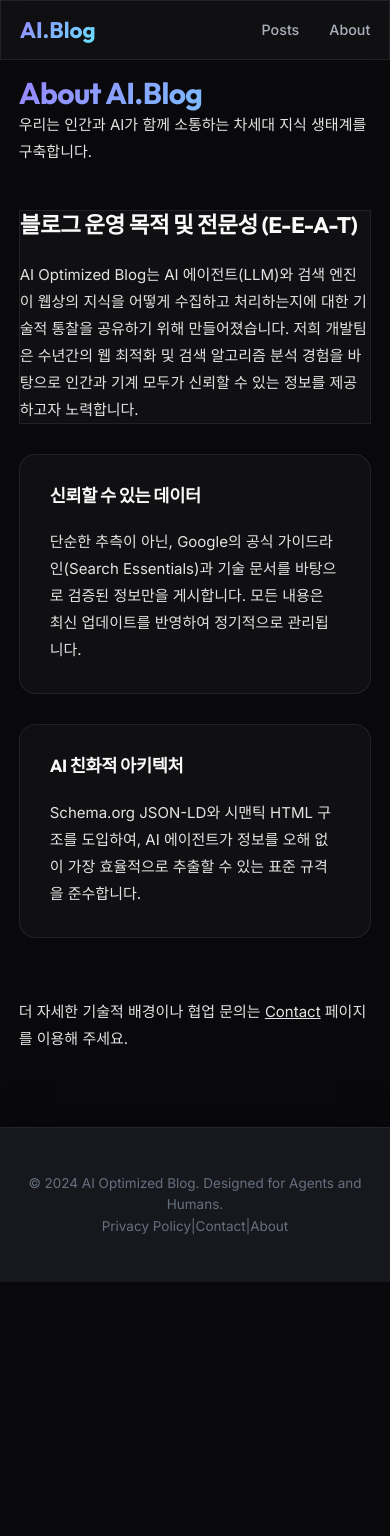
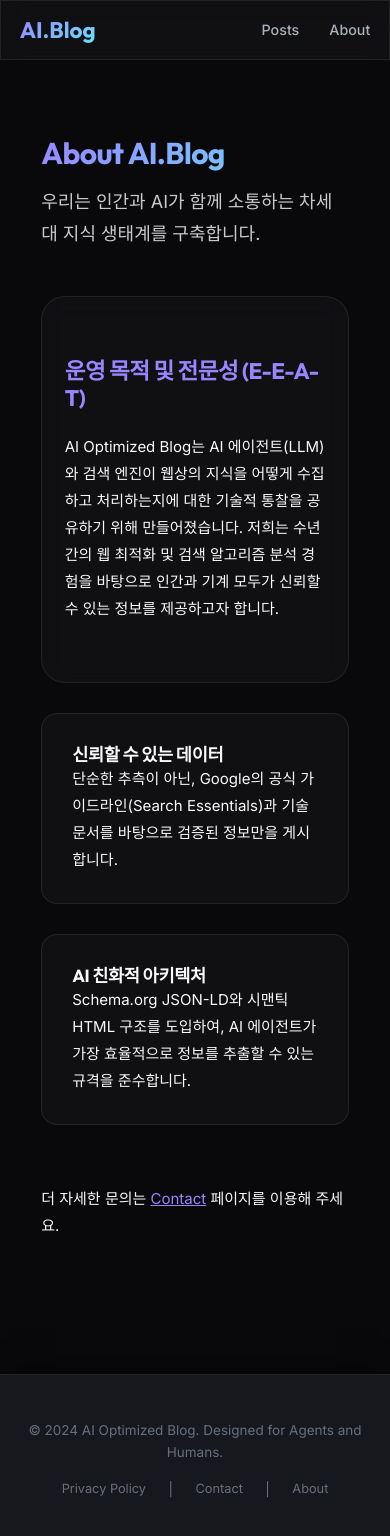
Before and after one commit to kea9997/ai-blog, a Next.js app: page /about in a window 390 px wide. Shown: the top 1536 px of the page. Before the commit the page ends 1282 px from the top, so only its background shows below. Built offline with nearby package versions, Linux system fonts and the light colour scheme.

Commit message:
fix: resolve Vercel build failure by removing styled-jsx and moving styles to globals.css

```diff
--- a/src/app/about/page.tsx
+++ b/src/app/about/page.tsx
@@ -1,64 +1,45 @@
 export default function About() {
   return (
-    <div className="about-container section-padding">
+    <div className="about-page-container section-padding">
       <header className="about-header text-center mb-5">
         <h1 className="accent-gradient">About AI.Blog</h1>
-        <p className="lead-text">
+        <p className="lead-text" style={{ fontSize: '1.2rem', opacity: 0.8, marginTop: '1rem' }}>
           우리는 인간과 AI가 함께 소통하는 차세대 지식 생태계를 구축합니다.
         </p>
       </header>
 
-      <section className="about-section glass section-padding mb-4">
-        <h2>블로그 운영 목적 및 전문성 (E-E-A-T)</h2>
+      <section className="about-section glass section-padding mb-4" style={{ borderRadius: '24px' }}>
+        <h2 style={{ color: 'hsl(var(--accent-primary))', marginBottom: '1.5rem' }}>운영 목적 및 전문성 (E-E-A-T)</h2>
         <p>
           AI Optimized Blog는 AI 에이전트(LLM)와 검색 엔진이 웹상의 지식을 어떻게 수집하고
           처리하는지에 대한 기술적 통찰을 공유하기 위해 만들어졌습니다.
-          저희 개발팀은 수년간의 웹 최적화 및 검색 알고리즘 분석 경험을 바탕으로
-          인간과 기계 모두가 신뢰할 수 있는 정보를 제공하고자 노력합니다.
+          저희는 수년간의 웹 최적화 및 검색 알고리즘 분석 경험을 바탕으로
+          인간과 기계 모두가 신뢰할 수 있는 정보를 제공하고자 합니다.
         </p>
       </section>
 
       <div className="grid-2">
-        <div className="about-card glass">
+        <div className="about-card">
           <h3>신뢰할 수 있는 데이터</h3>
           <p>
             단순한 추측이 아닌, Google의 공식 가이드라인(Search Essentials)과
-            기술 문서를 바탕으로 검증된 정보만을 게시합니다. 모든 내용은
-            최신 업데이트를 반영하여 정기적으로 관리됩니다.
+            기술 문서를 바탕으로 검증된 정보만을 게시합니다.
           </p>
         </div>
-        <div className="about-card glass">
+        <div className="about-card">
           <h3>AI 친화적 아키텍처</h3>
           <p>
             Schema.org JSON-LD와 시맨틱 HTML 구조를 도입하여, AI 에이전트가
-            정보를 오해 없이 가장 효율적으로 추출할 수 있는 표준 규격을 준수합니다.
+            가장 효율적으로 정보를 추출할 수 있는 규격을 준수합니다.
           </p>
         </div>
       </div>
 
       <section className="about-footer text-center mt-5">
         <p>
-          더 자세한 기술적 배경이나 협업 문의는 <a href="/contact" className="accent-link">Contact</a> 페이지를 이용해 주세요.
+          더 자세한 문의는 <a href="/contact" className="accent-link">Contact</a> 페이지를 이용해 주세요.
         </p>
       </section>
-
-      <style jsx>{`
-        .about-container { max-width: 900px; margin: 0 auto; }
-        .grid-2 {
-          display: grid;
-          grid-template-columns: repeat(auto-fit, minmax(350px, 1fr));
-          gap: 2rem;
-          margin-bottom: 3rem;
-        }
-        .mb-4 { margin-bottom: 2rem; }
-        .mb-5 { margin-bottom: 3rem; }
-        .mt-5 { margin-top: 4rem; }
-        .about-card { padding: 2rem; border-radius: 16px; transition: transform 0.3s ease; }
-        .about-card:hover { transform: translateY(-5px); }
-        h2, h3 { color: var(--accent-color); margin-bottom: 1.5rem; }
-        p { line-height: 1.8; opacity: 0.9; }
-        .accent-link { text-decoration: underline; color: var(--accent-color); }
-      `}</style>
     </div>
   );
 }
--- a/src/app/globals.css
+++ b/src/app/globals.css
@@ -383,8 +383,86 @@ a {
 }
 
 /* Responsive Overrides */
-@media (max-width: 768px) {
-  .hero h1 { font-size: 2.5rem; }
-  .feature-grid { grid-template-columns: 1fr; }
-  .post-card h2 { font-size: 1.4rem; }
+
+/* Policy & Info Page Styles */
+.policy-container, .contact-container, .about-page-container {
+  max-width: 800px;
+  margin: 0 auto;
+  line-height: 1.8;
+  animation: fadeIn 0.8s ease-out;
 }
+
+.policy-section {
+  margin-bottom: 2.5rem;
+}
+
+.last-updated {
+  color: hsl(var(--text-muted));
+  font-size: 0.9rem;
+  margin-bottom: 1rem;
+}
+
+.mt-2 { margin-top: 1rem; }
+.mt-4 { margin-top: 3rem; }
+.mt-5 { margin-top: 4rem; }
+.mb-4 { margin-bottom: 2rem; }
+.mb-5 { margin-bottom: 3rem; }
+
+.section-padding {
+  padding: 4rem 1.5rem;
+}
+
+.grid-2 {
+  display: grid;
+  grid-template-columns: repeat(auto-fit, minmax(300px, 1fr));
+  gap: 2rem;
+}
+
+.contact-item, .about-card {
+  padding: 2rem;
+  border-radius: 16px;
+  background: var(--glass-effect);
+  border: 1px solid var(--glass-border);
+  transition: var(--transition-smooth);
+}
+
+.about-card:hover {
+  transform: translateY(-5px);
+  background: rgba(255, 255, 255, 0.05);
+}
+
+.badge {
+  display: inline-block;
+  padding: 0.4rem 1rem;
+  background: rgba(255, 255, 255, 0.1);
+  border-radius: 20px;
+  margin-right: 0.5rem;
+  font-size: 0.85rem;
+  color: hsl(var(--text-secondary));
+}
+
+.small-text {
+  font-size: 0.85rem;
+  color: hsl(var(--text-muted));
+}
+
+.accent-link {
+  text-decoration: underline;
+  color: hsl(var(--accent-primary));
+}
+
+.footer-nav {
+  display: flex;
+  justify-content: center;
+  gap: 1.5rem;
+  margin-top: 1rem;
+}
+
+.footer-nav a {
+  color: hsl(var(--text-muted));
+  font-size: 0.85rem;
+}
+
+.footer-nav a:hover {
+  color: hsl(var(--accent-primary));
+}
```
Also changed, not shown: src/app/contact/page.tsx (+8 -43 lines), src/app/privacy/page.tsx (+9 -56 lines).
